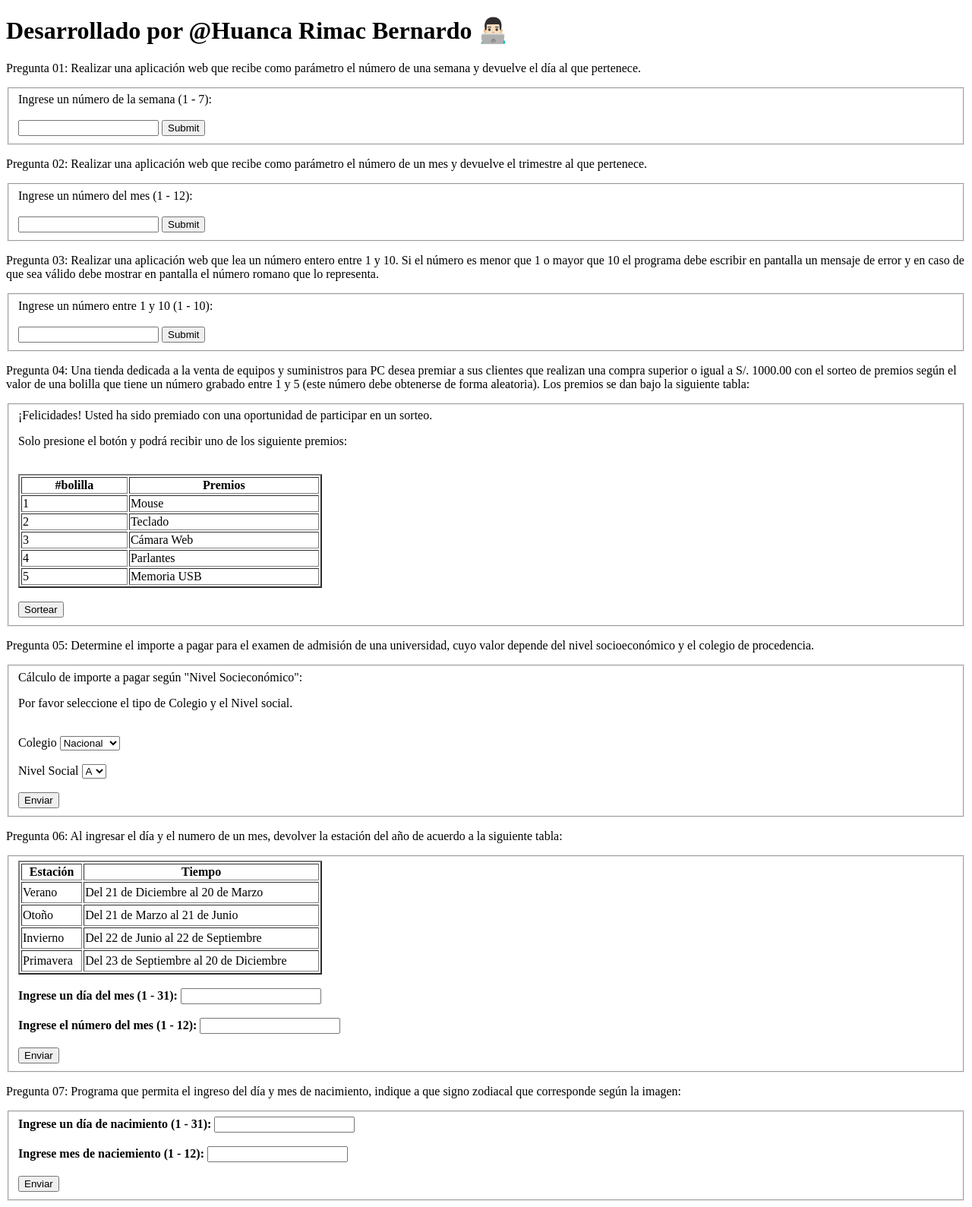
After one commit to Carlosp004/aplicacioneweeb, a PHP site: page /indexHuanca.php in a window 1280 px wide. The commit adds this page. Shown: the whole page at 76% size. Run offline with PHP 8.4, Linux system fonts and the light colour scheme.

Commit message:
Modifíqué la linea 17 del index y agregué el indexHuanca

```diff
--- a/index.php
+++ b/index.php
@@ -14,7 +14,7 @@
             <section id="main">
                 <a href="indexChinga.php">Estructuras Condicionales</a> |
                 <a href="indexGamarra.php">Estructuras Repetitivas</a> | <!--enlaces internos-->
-                <a href="index.php">Estructuras Selectivas</a>
+                <a href="indexHuanca.php">Estructuras Selectivas</a>
             </section>
             <footer>
                 App desarrollado por Chinga, Huanca y Gamarra
--- /dev/null
+++ b/indexHuanca.php
@@ -0,0 +1,183 @@
+<!DOCTYPE html>
+<html>
+    <head>
+        <meta charset="UTF-8">
+        <title></title>
+    </head>
+    <body>
+        <h1>Desarrollado por @Huanca Rimac Bernardo 👨🏻‍💻</h1>
+        <p>
+            Pregunta 01:
+            Realizar una aplicación web que recibe como parámetro el número de una semana y devuelve el día al que pertenece.
+        </p>
+        <form action="preg01huanca.php" method="post">
+            <fieldset>
+                <label>Ingrese un número de la semana (1 - 7):</label>
+                <br><br>
+                <input name="txtNumeroSemana" type="text">
+                <input type="submit">
+            </fieldset>
+        </form>
+        <p>
+            Pregunta 02:
+            Realizar una aplicación web que recibe como parámetro el número de un mes y devuelve el trimestre al que pertenece.
+
+        </p>
+        <form action="preg02huanca.php" method="post">
+            <fieldset>
+                <label>Ingrese un número del mes (1 - 12):</label>
+                <br><br>
+                <input name="txtNumeroMes" type="text">
+                <input type="submit">
+            </fieldset>
+        </form>
+        <p>
+            Pregunta 03:
+            Realizar una aplicación web que lea un número entero entre 1 y 10. Si el número es menor que 1 o mayor que 10 el programa debe escribir en pantalla un mensaje de error y en caso de que sea válido debe mostrar en pantalla el número romano que lo representa.
+        </p>
+        <form action="preg03huanca.php" method="post">
+            <fieldset>
+                <label>Ingrese un número entre 1 y 10 (1 - 10):</label>
+                <br><br>
+                <input name="txtNumero" type="text">
+                <input type="submit">
+            </fieldset>
+        </form>
+        <p>
+            Pregunta 04:
+            Una tienda dedicada a la venta de equipos y suministros para PC desea premiar a sus clientes que realizan una compra superior o igual a S/. 1000.00 con el sorteo de premios según el valor de una bolilla que tiene un número grabado entre 1 y 5 (este número debe obtenerse de forma aleatoria). Los premios se dan bajo la siguiente tabla:
+        </p>
+        <form action="preg04huanca.php" method="post">
+            <fieldset>
+                <label>¡Felicidades! Usted ha sido premiado con una oportunidad de participar en un sorteo.</label>
+                <p>Solo presione el botón y podrá recibir uno de los siguiente premios:</p>
+                <br>
+                <table border="2" style="height: 150px; width: 400px;">
+                    <tr>
+                        <th><strong>#bolilla</strong></th>
+                        <th><strong>Premios</strong></th>
+                    </tr>
+                    <tr>
+                        <td>1</td>
+                        <td>Mouse</td>
+                    </tr>
+                    <tr>
+                        <td>2</td>
+                        <td>Teclado</td>
+                    </tr>
+                    <tr>
+                        <td>3</td>
+                        <td>Cámara Web</td>
+                    </tr>
+                    <tr>
+                        <td>4</td>
+                        <td>Parlantes</td>
+                    </tr>
+                    <tr>
+                        <td>5</td>
+                        <td>Memoria USB</td>
+                    </tr>
+
+                </table>
+                <br>
+                <input name="txtSortear" type="text" value="ok" hidden>
+                <input type="submit" value="Sortear">
+            </fieldset>
+        </form>
+        <p>
+            Pregunta 05:
+            Determine el importe a pagar para el examen de admisión de una universidad, cuyo valor depende del nivel socioeconómico y el colegio de procedencia.
+
+        </p>
+        <form>
+            <fieldset>
+                <label>Cálculo de importe a pagar según "Nivel Socieconómico":</p>
+                <label>Por favor seleccione el tipo de Colegio y el Nivel social.</p>
+                <br>
+
+                <label>Colegio</label>
+                <select name="selectColegio">
+                    <option value="NACIONAL">Nacional</option>
+                    <option value="PARTICULAR">Particular</option>
+                </select>
+
+                <br>
+                <br>
+
+                <label>Nivel Social</label>
+                <select name="selectSocial">
+                    <option value="A">A</option>
+                    <option value="B">B</option>
+                    <option value="C">C</option>
+                </select>
+                <br>
+                <br>
+
+                <input type="submit" value="Enviar">
+            </fieldset>
+        </form>
+        <p>
+            Pregunta 06:
+            Al ingresar el día y el numero de un mes, devolver la estación del año de acuerdo a la siguiente tabla:
+        </p>
+        <form>
+            <fieldset>
+                <table border="2" style="height: 150px; width: 400px;">
+
+                    <thead>
+                        <tr>
+                            <th>Estación</th>
+                            <th>Tiempo</th>
+                        </tr>
+                    </thead>
+                    <tbody>
+                        <tr>
+                            <td>Verano</td>
+                            <td>Del 21 de Diciembre al 20 de Marzo</td>
+                        </tr>
+                        <tr>
+                            <td>Otoño</td>
+                            <td>Del 21 de Marzo al 21 de Junio</td>
+                        </tr>
+                        <tr>
+                            <td>Invierno</td>
+                            <td>Del 22 de Junio al 22 de Septiembre</td>
+                        </tr>
+                        <tr>
+                            <td>Primavera</td>
+                            <td>Del 23 de Septiembre al 20 de Diciembre</td>
+                        </tr>
+                    </tbody>
+
+                </table>
+                <br>
+
+                <label><strong>Ingrese un día del mes (1 - 31):</strong></label>
+                <input type="text" name="txtDia"> <br>
+                <br>
+                <label><strong>Ingrese el número del mes (1 - 12):</strong></label>
+                <input type="text" name="txtMes"> <br>
+                <br>
+                <input type="submit" value="Enviar">
+            </fieldset>
+        </form>
+        <p>
+            Pregunta 07:
+            Programa que permita el ingreso del día y mes de nacimiento, indique a que signo zodiacal que corresponde según la imagen:
+        </p>
+        <form>
+            <fieldset>
+
+                <label><strong>Ingrese un día de nacimiento (1 - 31):</strong></label>
+                <input type="text" name="txtDia"> <br>
+                <br>
+                <label><strong>Ingrese mes de naciemiento (1 - 12):</strong></label>
+                <input type="text" name="txtMes"> <br>
+                <br>
+                <input type="submit" value="Enviar">
+
+            </fieldset>
+        </form>
+
+    </body>
+</html>
```
